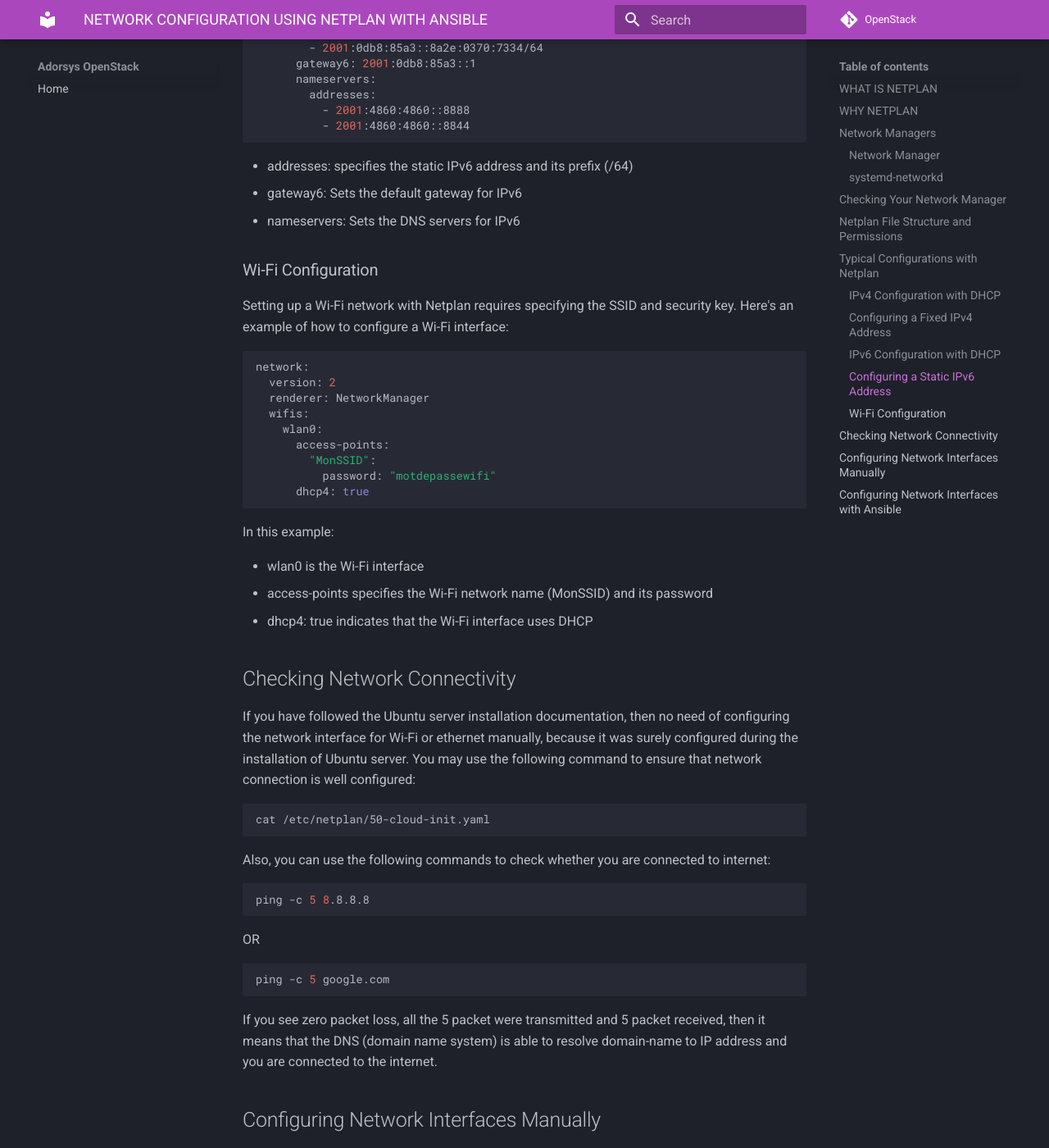
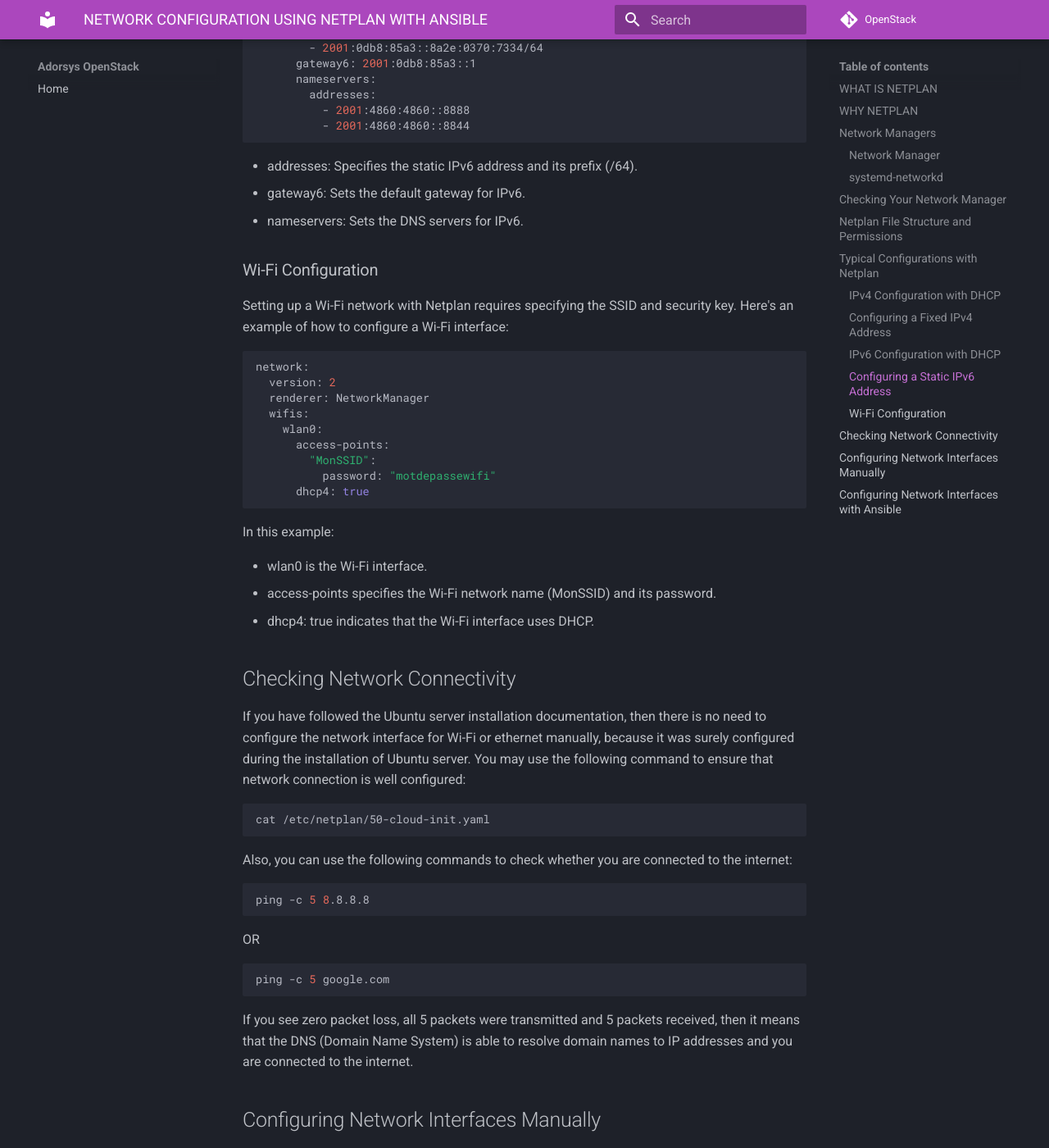
Before and after one commit to ADORSYS-GIS/openstack, an MkDocs documentation site: the page built from docs/netplan_doc.md, in a window 1280 px wide and 1400 px high, scrolled down 4335 px. Shown: the whole window at 82% size. Built offline with MkDocs 1.6.1 and Material for MkDocs 9.7.7, drawn with Linux system fonts in a browser that asks for light colours; comment, search, counter and statistics services are not loaded; some of the changed text lies outside the part shown.

````diff
--- a/docs/netplan_doc.md
+++ b/docs/netplan_doc.md
@@ -164,9 +163,9 @@ network:
           - 8.8.4.4
 ```
 
-- addresses: Sets the static IP address with the subnet mask (/24)
-- gateway4: specifies the default gateway
-- nameservers: defines the DNS servers (here, those of Google)
+- addresses: Sets the static IP address with the subnet mask (/24).
+- gateway4: Specifies the default gateway.
+- nameservers: Defines the DNS servers (here, those of Google).
 
 ### IPv6 Configuration with DHCP
 
@@ -204,9 +203,9 @@ network:
           - 2001:4860:4860::8844
 ```
 
-- addresses: specifies the static IPv6 address and its prefix (/64)
-- gateway6: Sets the default gateway for IPv6
-- nameservers: Sets the DNS servers for IPv6
+- addresses: Specifies the static IPv6 address and its prefix (/64).
+- gateway6: Sets the default gateway for IPv6.
+- nameservers: Sets the DNS servers for IPv6.
 
 ### Wi-Fi Configuration
 
@@ -227,15 +226,15 @@ network:
 
 In this example:
 
-- wlan0 is the Wi-Fi interface
-- access-points specifies the Wi-Fi network name (MonSSID) and its password
-- dhcp4: true indicates that the Wi-Fi interface uses DHCP
+- wlan0 is the Wi-Fi interface.
+- access-points specifies the Wi-Fi network name (MonSSID) and its password.
+- dhcp4: true indicates that the Wi-Fi interface uses DHCP.
 
 ## Checking Network Connectivity
 
-If you have followed the Ubuntu server installation documentation, then no need of
-configuring the network interface for Wi-Fi or ethernet manually, because it was
-surely configured during the installation of Ubuntu server. You may use the
+If you have followed the Ubuntu server installation documentation, then there is no
+need to configure the network interface for Wi-Fi or ethernet manually, because it
+was surely configured during the installation of Ubuntu server. You may use the
 following command to ensure that network connection is well configured:
 
 ```sh
@@ -255,9 +254,9 @@ OR
 ping -c 5 google.com
 ```
 
-If you see zero packet loss, all the 5 packet were transmitted and 5 packet
-received, then it means that the DNS (domain name system) is able to resolve
-domain-name to IP address and you are connected to the internet.
+If you see zero packet loss, all 5 packets were transmitted and 5 packets
+received, then it means that the DNS (Domain Name System) is able to resolve
+domain names to IP addresses and you are connected to the internet.
 
 ## Configuring Network Interfaces Manually
 
````
Also changed, not shown: other parts of docs/netplan_doc.md (+11 -12 lines).
